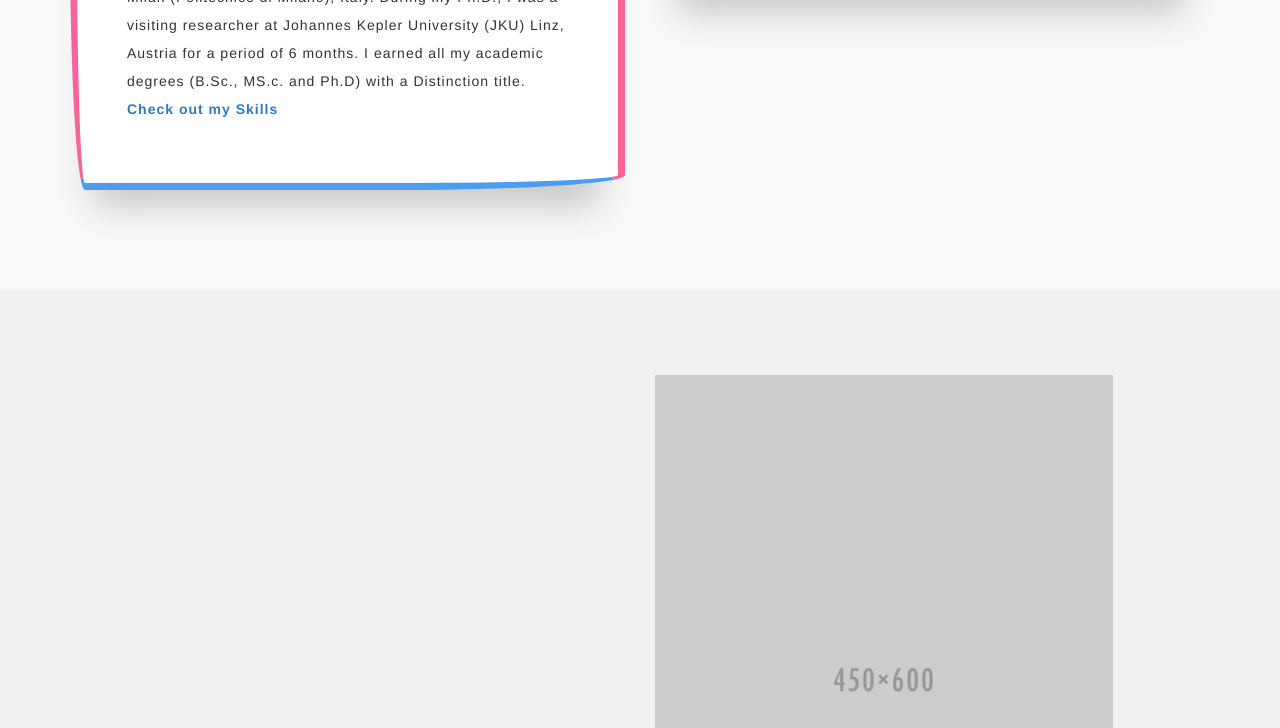
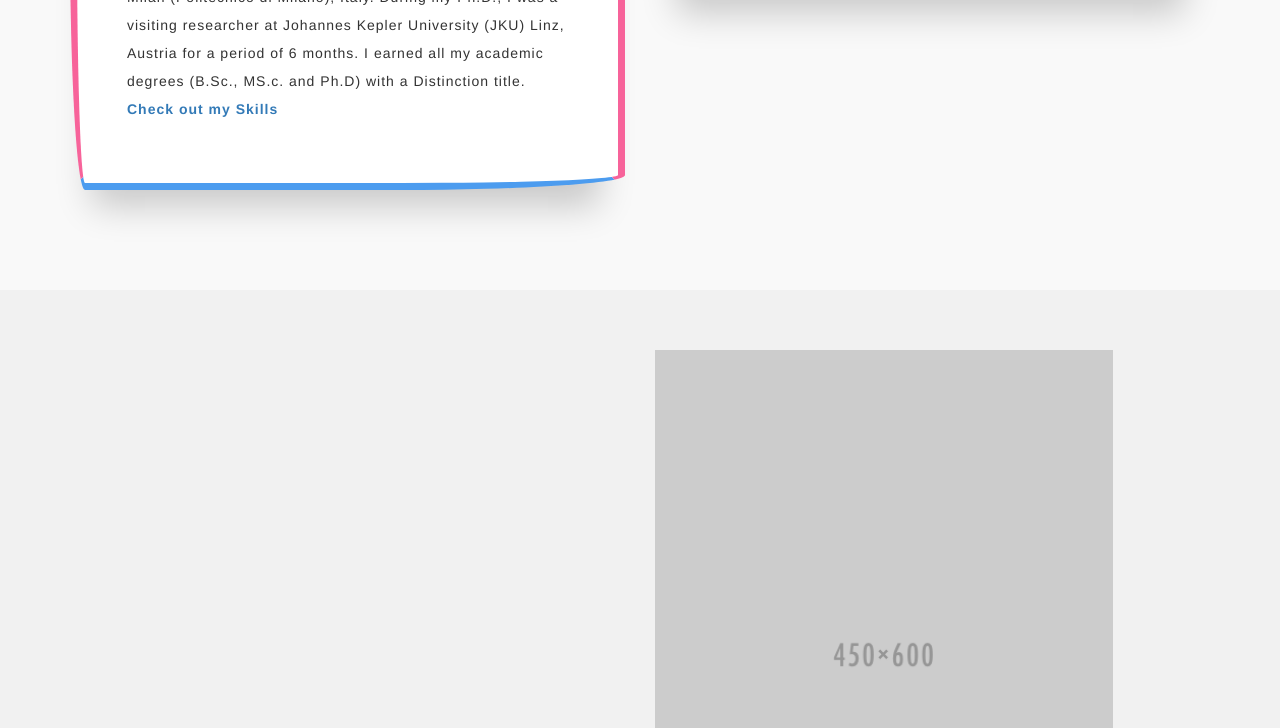
Before and after one commit to fmoghaddam/Website, a plain HTML site: page index.html in a window 1280 px wide. Shown: the part 698-1426 px from the top of the page. Drawn offline with Linux system fonts and the light colour scheme.

Commit message:
Update style.css

```diff
--- a/css/style.css
+++ b/css/style.css
@@ -81,8 +81,8 @@ a {
 img {
     width: 100%;
 
-    /* inod jadid ezafe kardam vase flag */
-    margin-top: 25px;
+    /* icon jadid ezafe kardam vase flag */
+
 }
 
 a {
```
